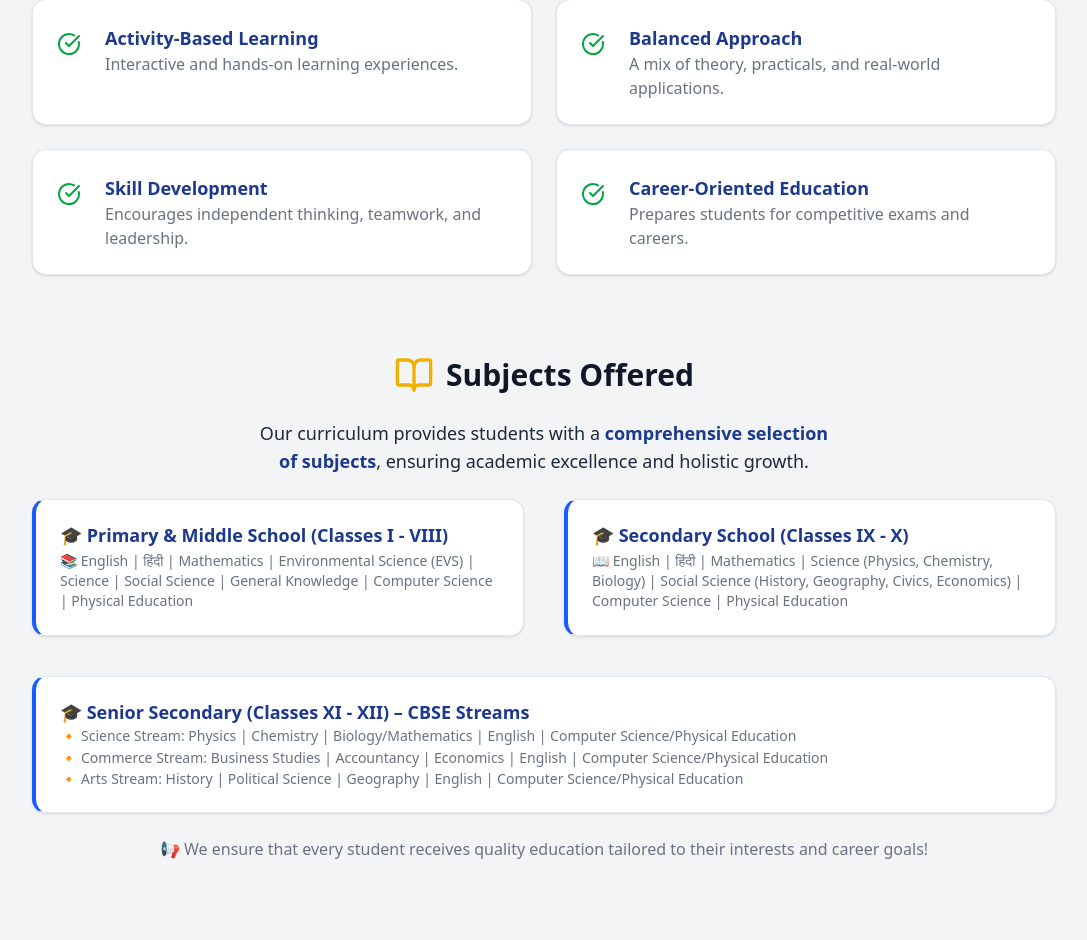
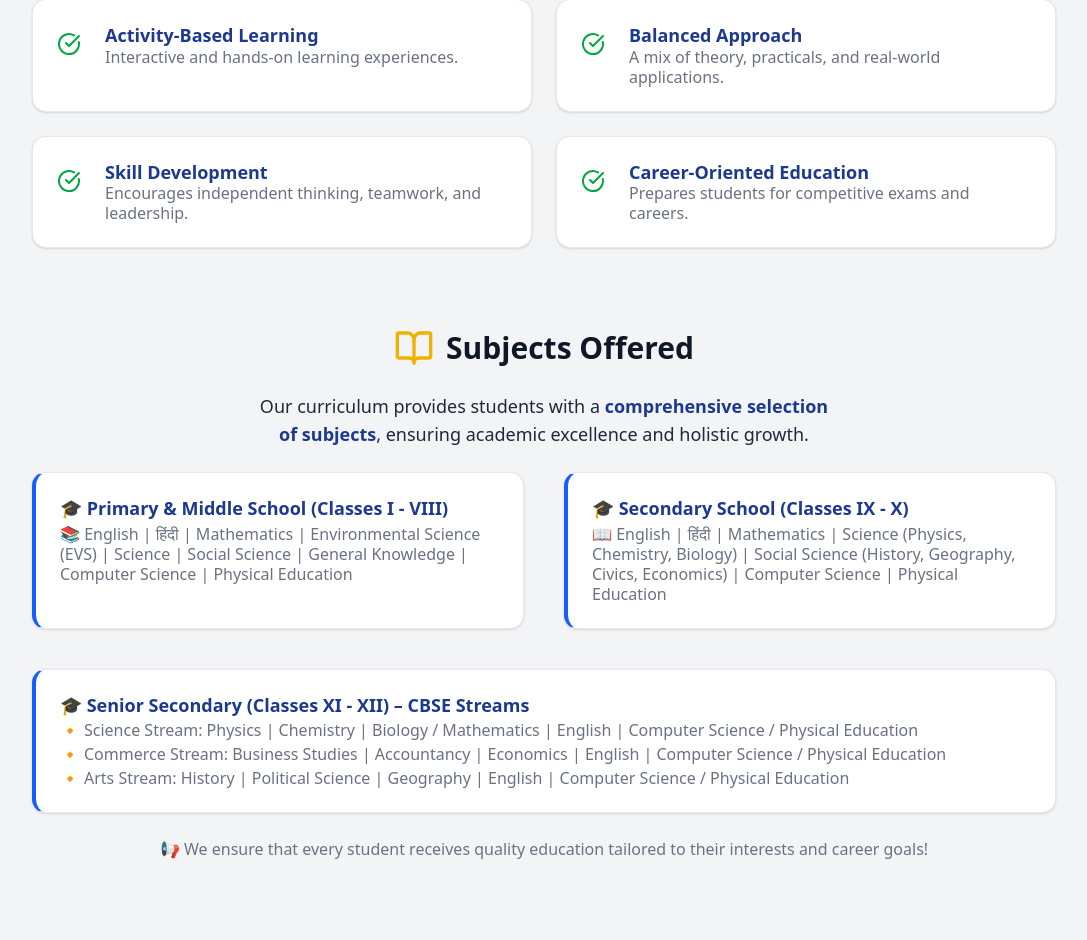
Before and after one commit to s2sharpit/school, a Next.js app: page /academics/curriculum in a window 1280 px wide. Shown: the part 401-1341 px from the top of the page, without its empty margins (96-1183 px from the left). Built offline with nearby package versions, Linux system fonts and the light colour scheme.

Commit message:
refactor: update subject descriptions and enhance FeatCard and ImgCard components for improved readability

```diff
--- a/src/app/academics/curriculum/Subjects.tsx
+++ b/src/app/academics/curriculum/Subjects.tsx
@@ -15,9 +15,9 @@ const subjects = [
   {
     title: "Senior Secondary (Classes XI - XII) – CBSE Streams",
     desc: [
-      "Science Stream: Physics | Chemistry | Biology/Mathematics | English | Computer Science/Physical Education",
-      "Commerce Stream: Business Studies | Accountancy | Economics | English | Computer Science/Physical Education",
-      "Arts Stream: History | Political Science | Geography | English | Computer Science/Physical Education",
+      "Science Stream: Physics | Chemistry | Biology / Mathematics | English | Computer Science / Physical Education",
+      "Commerce Stream: Business Studies | Accountancy | Economics | English | Computer Science / Physical Education",
+      "Arts Stream: History | Political Science | Geography | English | Computer Science / Physical Education",
     ],
   },
 ];
--- a/src/components/FeatCard.tsx
+++ b/src/components/FeatCard.tsx
@@ -1,5 +1,5 @@
 "use client";
-import { Card, CardContent } from "@/components/ui/card";
+import { Card, CardContent, CardDescription, CardTitle } from "@/components/ui/card";
 import { CheckCircle } from "lucide-react";
 import { motion } from "motion/react";
 
@@ -24,8 +24,8 @@ export default function FeatCard({
         <CardContent className="flex max-sm:flex-col max-sm:items-center max-sm:text-center gap-4 md:gap-6">
           <CheckCircle className="w-10 sm:w-6 h-10 sm:h-6 mt-2 text-green-600 flex-shrink-0" />
           <div>
-            <strong className="text-lg text-blue-900">{title}</strong>
-            <p className="text-muted-foreground">{desc}</p>
+            <CardTitle className="text-lg text-blue-900 leading-tight">{title}</CardTitle>
+            <CardDescription className="text-base leading-tight">{desc}</CardDescription>
           </div>
         </CardContent>
       </Card>
--- a/src/components/ImgCard.tsx
+++ b/src/components/ImgCard.tsx
@@ -50,13 +50,14 @@ function ImgCard({
         )}
         <CardContent>
           <CardTitle className="text-lg text-blue-900 leading-tight flex gap-2 mb-1">
-            {icon || <CheckCircle className="min-w-6 h-6 text-green-600 " />} {title}
+            {icon || <CheckCircle className="min-w-6 h-6 text-green-600 " />}{" "}
+            {title}
           </CardTitle>
-          <CardDescription>
+          <CardDescription className="text-base leading-tight">
             {Array.isArray(desc) ? (
               <ul className="space-y-1">
                 {desc.map((dsc, i) => (
-                  <li key={i} className="flex gap-1 leading-tight">
+                  <li key={i} className="flex gap-1">
                     <span>🔸</span>
                     {dsc}
                   </li>
```
